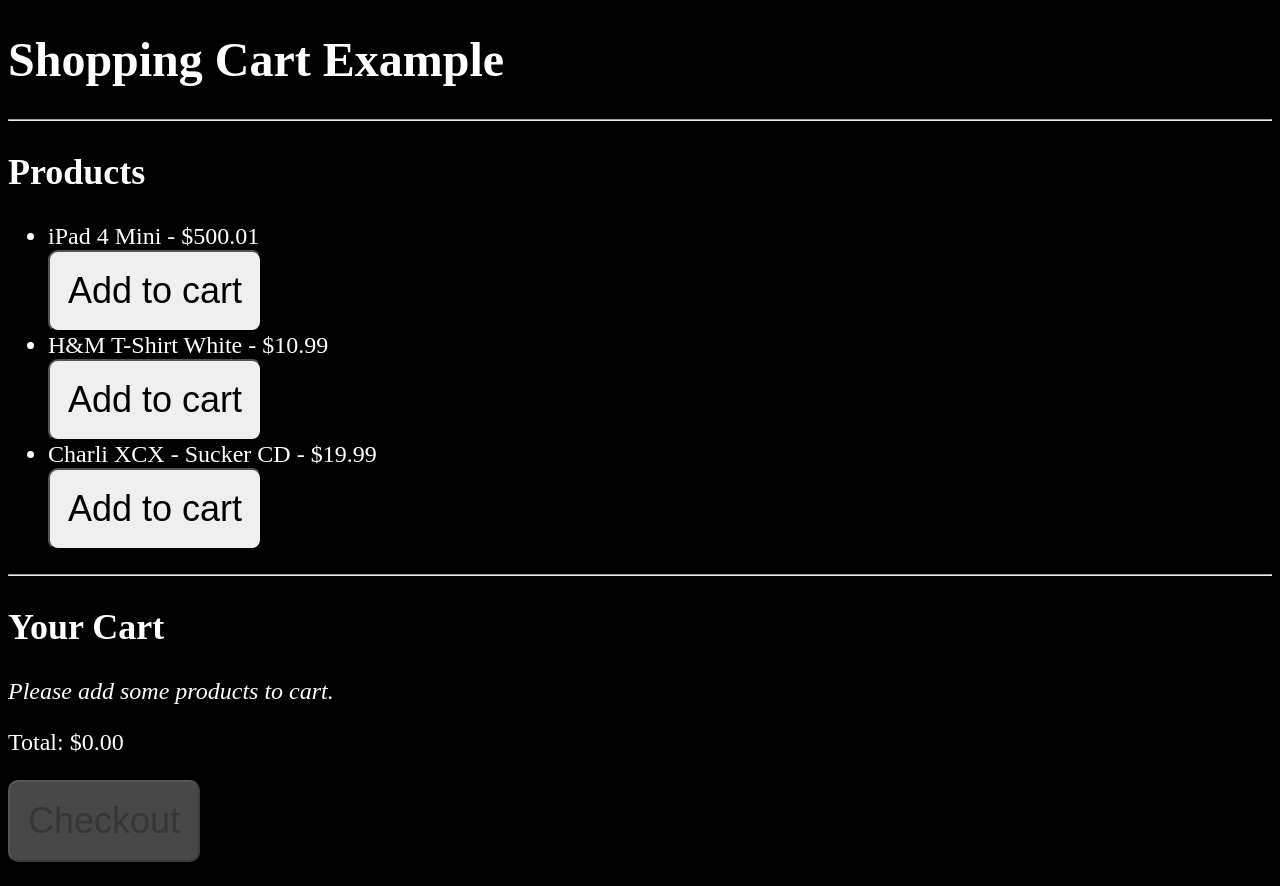
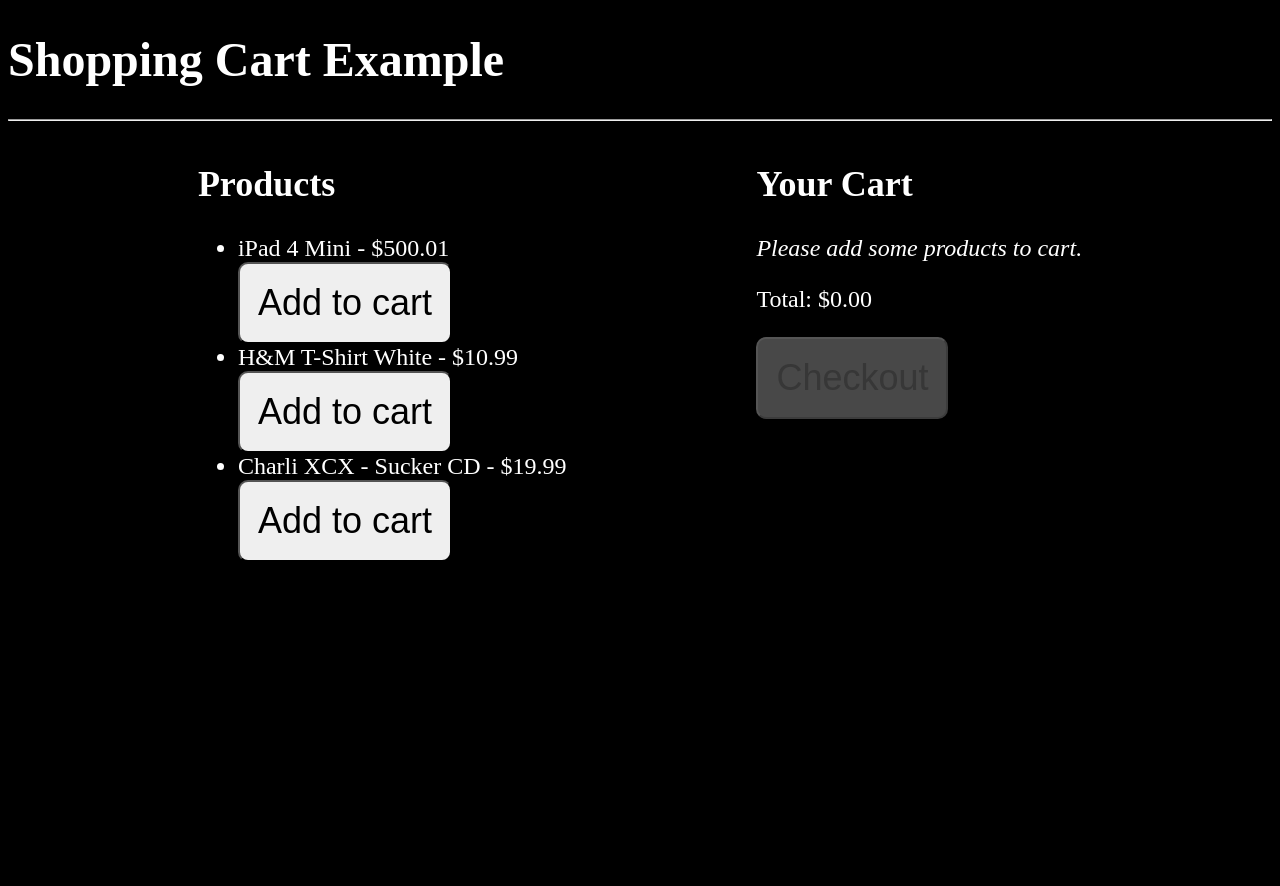
Before and after one commit to davidmeirlevy/convert-vuex-to-pinia, a JavaScript app: page / in a window 1280 px wide. After the commit the page ends 800 px from the top, so only its background shows below. Built offline with nearby package versions, Linux system fonts and the light colour scheme.

Commit message:
stage 2: set both components in a row

```diff
--- a/components/App.vue
+++ b/components/App.vue
@@ -2,10 +2,15 @@
 	<div id="app">
 		<h1>Shopping Cart Example</h1>
 		<hr>
+		<main>
+			<section>
 				<h2>Products</h2>
 				<ProductList/>
-    <hr>
+			</section>
+			<section>
 				<ShoppingCart/>
+			</section>
+		</main>
 	</div>
 </template>
 
@@ -30,3 +35,9 @@ button {
 	border-radius: 10px;
 }
 </style>
+<style scoped>
+main {
+	display: flex;
+	justify-content: space-evenly;
+}
+</style>
```
Lines whose indentation alone changed are shown as unchanged.
